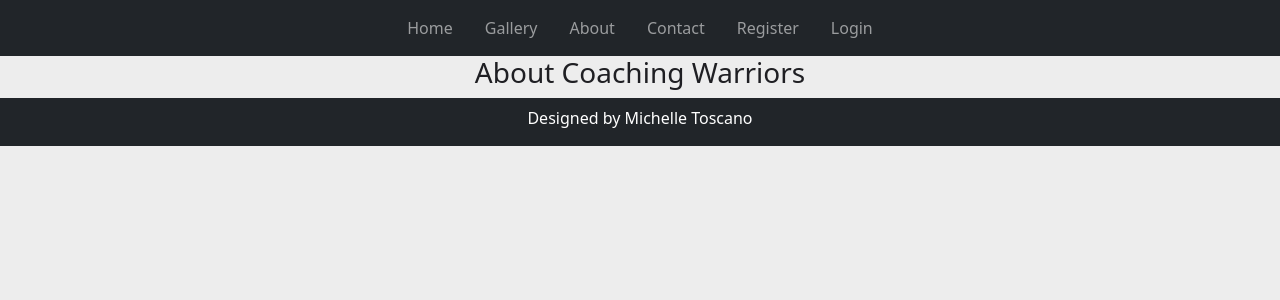
After one commit to Michelle3334/coaching-warriors, a Django app: page /about/ in a window 1280 px wide. The commit adds this page. Shown: the top 300 px of the page. Run offline with Django 3.2, Linux system fonts and the light colour scheme.

Commit message:
Add about.html and wire up views and urls

```diff
--- a/course/urls.py
+++ b/course/urls.py
@@ -5,5 +5,6 @@ from django.urls import path
 urlpatterns = [
     path('', views.CourseList.as_view(), name='home'),
     path('gallery/', views.Gallery.as_view(), name='gallery'),
+    path('about/', views.About.as_view(), name='about'),
     path('<slug:slug>/', views.CourseDetail.as_view(), name='course_detail'),
 ]
--- a/course/views.py
+++ b/course/views.py
@@ -31,3 +31,10 @@ class Gallery(TemplateView):
 
     def gallery(self, request):
         return render(request, 'gallery.html')
+
+
+class About(TemplateView):
+    template_name = 'about.html'
+
+    def about(self, request):
+        return render(request, 'about.html')
--- /dev/null
+++ b/templates/about.html
@@ -0,0 +1,7 @@
+{% extends "base.html" %}
+
+{% block content %}
+
+<h3 class="text-center">About Coaching Warriors</h3>
+
+{%endblock%}
--- a/templates/base.html
+++ b/templates/base.html
@@ -33,7 +33,7 @@
                         <a class="nav-link" href="{% url 'gallery' %}">Gallery</a>
                     </li>
                     <li class="nav-item px-2">
-                        <a class="nav-link" href="#">About</a>
+                        <a class="nav-link" href="{% url 'about' %}">About</a>
                     </li>
                     <li class="nav-item px-2">
                         <a class="nav-link" href="#">Contact</a>
```
